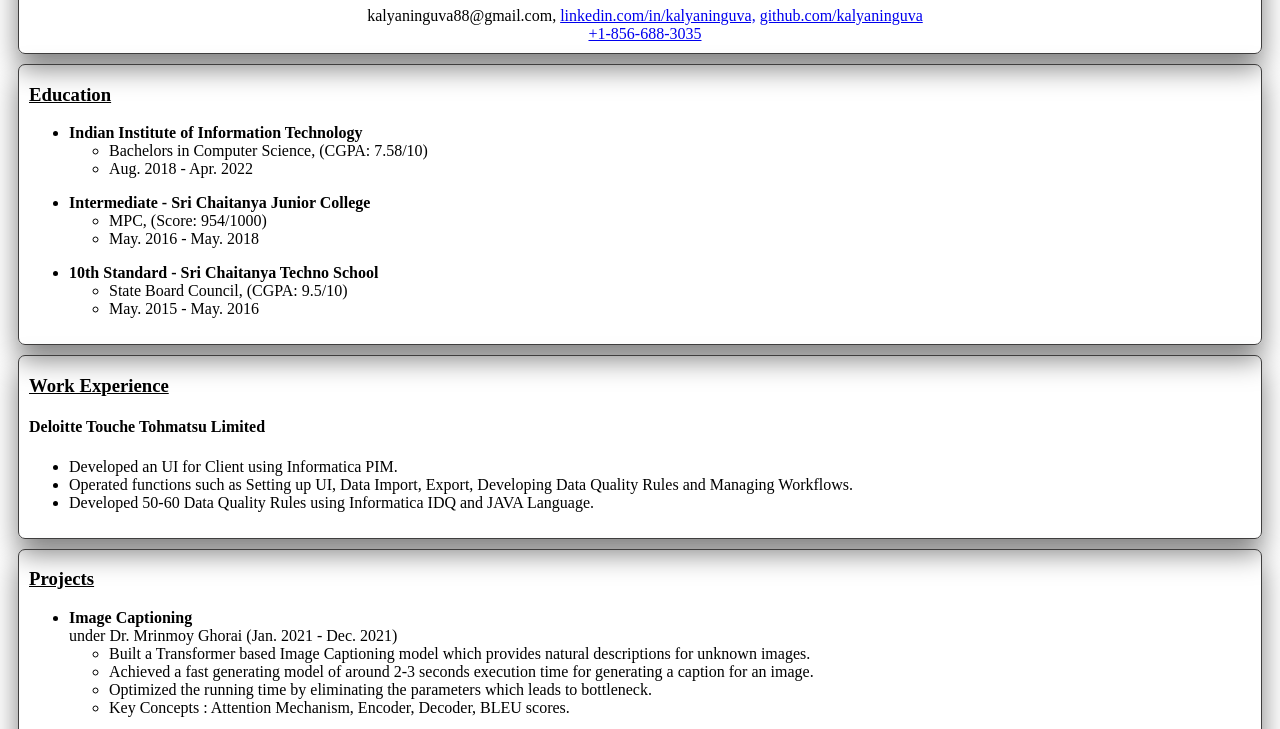
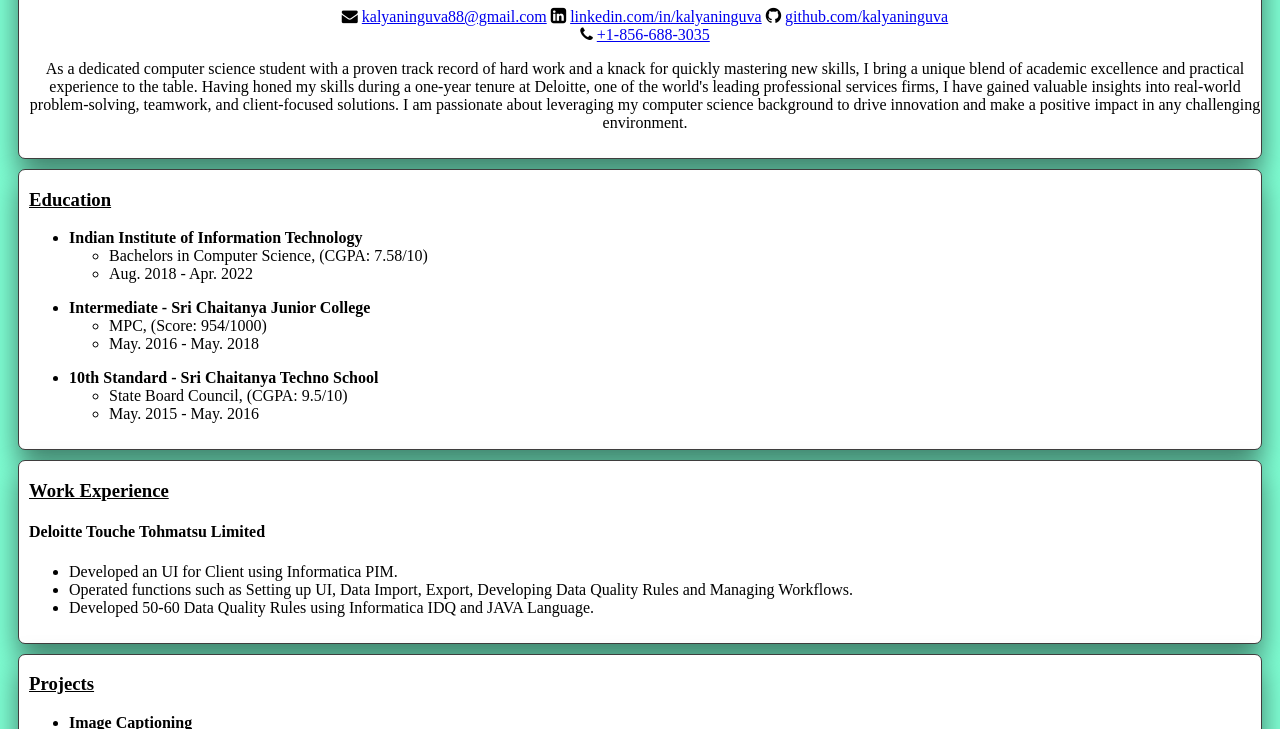
Before and after one commit to kalyaninguva/WSD_Assig1, a plain HTML site: page index.html in a window 1280 px wide. Shown: the part 146-875 px from the top of the page. Drawn offline with Linux system fonts and the light colour scheme.

Commit message:
27-Sep commit

```diff
--- a/index.html
+++ b/index.html
@@ -4,6 +4,7 @@
     <meta charset="UTF-8">
     <meta name="viewport" content="width=device-width, initial-scale=1.0">
     <link rel="stylesheet" href="style.css">
+    <link rel="stylesheet" href="https://cdnjs.cloudflare.com/ajax/libs/font-awesome/4.7.0/css/font-awesome.min.css">
     <title>Resume_Kalyan</title>
 </head>
 <body>
@@ -21,11 +22,21 @@
         <div class="About" id="About">
             <h1>Inguva Raghava Kalyan</h1>
             <div class="side-by-side">
-                <p1>kalyaninguva88@gmail.com,</p1>
-                <a href="https://linkedin.com/in/kalyaninguva">linkedin.com/in/kalyaninguva,</a>
+                <i style="font-size:16px" class="fa">&#xf0e0;</i>
+                <a href="mailto:kalyaninguva88@gmail.com">kalyaninguva88@gmail.com</a>
+                <i style="font-size:18px" class="fa">&#xf08c;</i>
+                <a href="https://linkedin.com/in/kalyaninguva">linkedin.com/in/kalyaninguva</a>
+                <i style="font-size:18px" class="fa">&#xf09b;</i>
                 <a href="https://github.com/kalyaninguva">github.com/kalyaninguva</a>
             </div>
-            <a href="#" text-align = "center">+1-856-688-3035</a>
+            <i style="font-size:16px" class="fa">&#xf095;</i>
+            <a href="tel:856-688-3035" text-align = "center">+1-856-688-3035</a>
+            <p style="text-align: center;">As a dedicated computer science student with a proven track record of hard work and a knack for quickly mastering
+                 new skills, I bring a unique blend of academic excellence and practical experience to the table.
+                 Having honed my skills during a one-year tenure at Deloitte, one of the world's leading professional services firms,
+                  I have gained valuable insights into real-world problem-solving, teamwork, and client-focused solutions.
+                  I am passionate about leveraging my computer science background to drive innovation and make a positive impact
+                  in any challenging environment.</p>
         </div>
     </div>
 
--- a/style.css
+++ b/style.css
@@ -1,3 +1,8 @@
+body{
+    background-color: aquamarine;
+    text-decoration-color: aquamarine;
+}
+
 .heading {
     text-align: center;
     padding-bottom: 10px;
@@ -12,6 +17,8 @@
     border-radius: 7px 7px 7px 7px;
     box-shadow: 0px 14px 28px rgba(0, 0, 0, 0.5);
     transition: 0.5s;
+    background-color: white;
+    caret-color: green;
 }
 
 .About{
@@ -19,7 +26,7 @@
 }
 
 .navbar {
-    background-color:none;
+    background-color:white;
     overflow: hidden;
     border : 0.1px rgb(63, 62, 62) solid;
     margin: 10px;
@@ -36,6 +43,7 @@
 }
 .navbar a:hover {
     box-shadow: 0px 14px 28px rgba(0, 0, 0, 0.5);
+    background-color: rgb(161, 250, 220);
 }
 
 footer{
```
